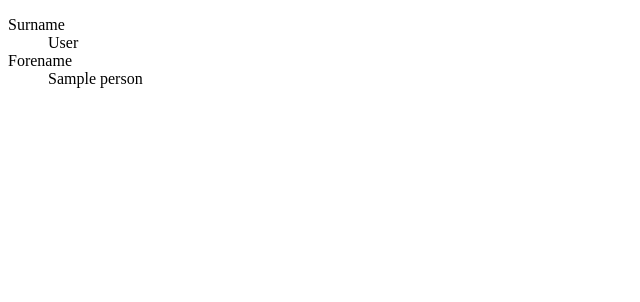
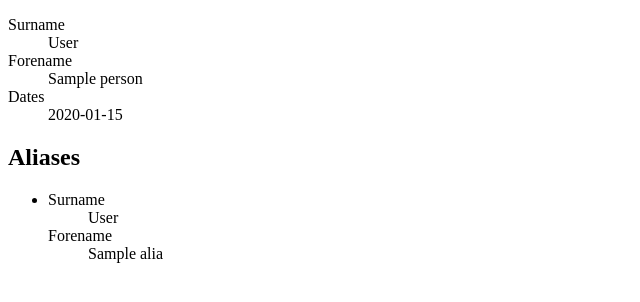
Before and after one commit to egh/ervin, a Django app: template ervin/templates/ervin/person.html in a window 1280 px wide. Shown: the top 302 px of the page, without its empty margins (0-640 px from the left). Run offline with Django 3.2, Linux system fonts and the light colour scheme; the template is opened without the code that fills it: most values are stand-ins (such as "Sample title", 1, 10 or a date in 2020).

Commit message:
add dates, aliases for person

```diff
--- a/ervin/templates/ervin/person.html
+++ b/ervin/templates/ervin/person.html
@@ -4,7 +4,23 @@
 {% block content %}
 
 <dl>
-<dt>Surname</dt> <dd>{{ person.surname }}</dd>
-<dt>Forename</dt> <dd>{{ person.forename }}</dd>
+  <dt>Surname</dt> <dd>{{ person.surname }}</dd>
+  <dt>Forename</dt> <dd>{{ person.forename }}</dd>
+  {% if person.dates %}
+  <dt>Dates</dt> <dd>{{ person.dates }}</dd>
+  {% endif %}
 </dl>
+
+{% if person.alias_set.all %}
+<h2>Aliases</h2>
+<ul>
+{% for alias in person.alias_set.all %}
+  <li>
+    <dt>Surname</dt> <dd>{{ alias.surname }}</dd>
+    <dt>Forename</dt> <dd>{{ alias.forename }}</dd>
+  </li>
+{% endfor %}
+</ul>
+{% endif %}
+
 {% endblock %}
```
